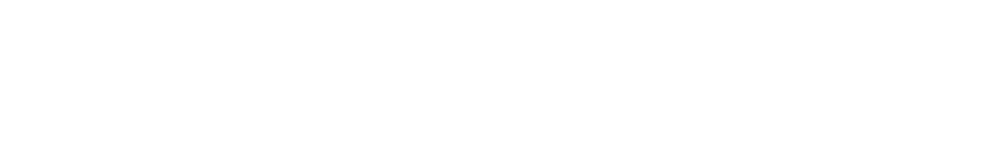
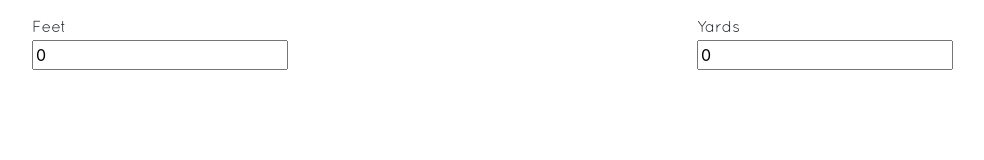
Before and after one commit to Estenoor/UnitConversion, a plain HTML site: page Pages/length.html in a window 1280 px wide. Shown: the whole page, without its empty margins (53-1037 px from the left). Drawn offline with nearby package versions, Linux system fonts and the light colour scheme.

Commit message:
Finished with conversion functions

```diff
--- a/Pages/length.html
+++ b/Pages/length.html
@@ -2,9 +2,55 @@
 <html>
 <head>
     <meta charset="utf-8" />
-    <title></title>
+    <title>Length Conversions</title>
+    <link rel="stylesheet" href="../Scripts/bootstrap.css" />
+    <link rel="stylesheet" href="../Scripts/team-egg-style.css" />
 </head>
 <body>
-
+    <div id="app">
+        <p>
+            <div class="container converter">
+                <div class="row">
+                    <div class="col-md-5">
+                        <div class="font-header">
+                            Feet
+                        </div>
+                        <div class="input-box">
+                            <input v-model="feet" v-on:input="convertToY" />
+                        </div>
+                    </div>
+                    <div class="col-md-2">
+                        <div class="divider"></div>
+                    </div>
+                    <div class="col-md-5">
+                        <div class="font-header">
+                            Yards
+                        </div>
+                        <div class="input-box">
+                            <input v-model="yards" v-on:input="convertToF" />
+                        </div>
+                    </div>
+                </div>
+            </div>
+        </p>
+    </div>
 </body>
 </html>
+<script src="https://unpkg.com/vue"></script>
+<script>
+    var app = new Vue({
+        el: '#app',
+        data: {
+            feet: 0,
+            yards: 0
+        },
+        methods: {
+            convertToY: function () {
+                this.yards = parseFloat(this.feet) / parseFloat(3);
+            },
+            convertToF: function () {
+                this.feet = parseFloat(this.yards) * parseFloat(3);
+            }
+        }
+    })
+</script>
```
